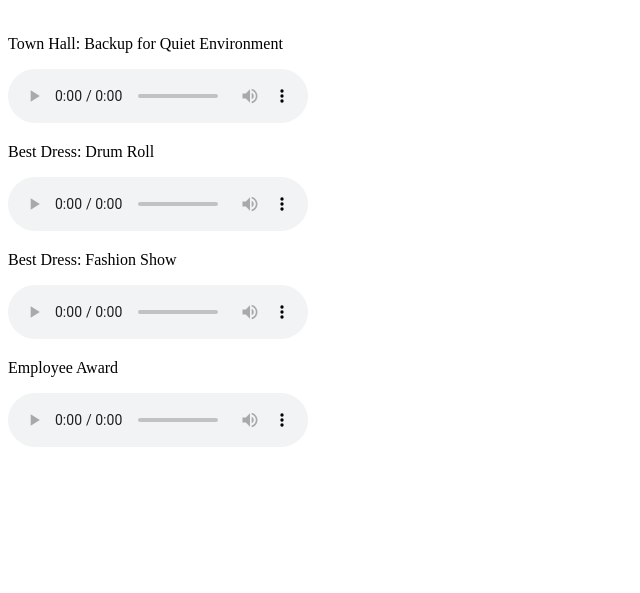
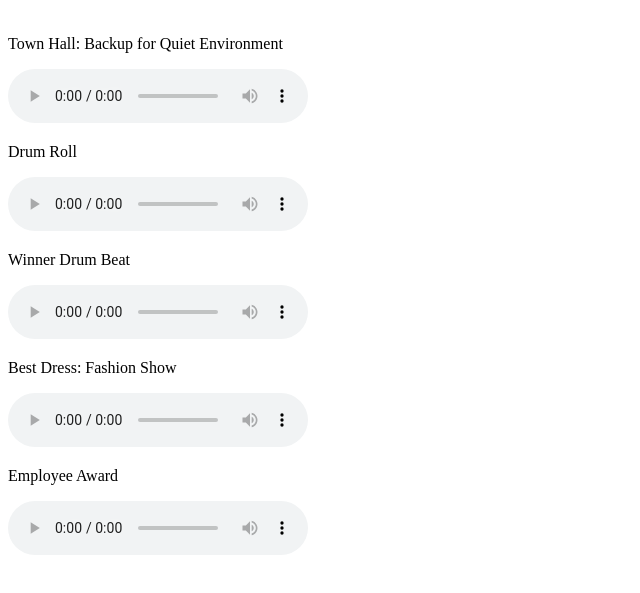
Before and after one commit to Lueeem/Lueeem.github.io, a plain HTML site: page index.html in a window 1280 px wide. Shown: the part 79-672 px from the top of the page, without its empty margins (0-640 px from the left). Drawn offline with Linux system fonts and the light colour scheme.

Commit message:
Update index.html

```diff
--- a/index.html
+++ b/index.html
@@ -7,9 +7,13 @@
 	<audio controls>
 	  <source src="Music/TownHall/TownHallBackupLowVolume.mp3" type="audio/mp3">
 	</audio>
-	<p>Best Dress: Drum Roll</p>
+	<p>Drum Roll</p>
 	<audio controls>
 	  <source src="SoundEffect/BestDress/1-DrumRoll.mp3" type="audio/mp3">
+	</audio>
+	<p>Winner Drum Beat</p>
+	<audio controls>
+	  <source src="SoundEffect/BestDress/3-WinnerDrumBeat.mp3" type="audio/mp3">
 	</audio>
 	<p>Best Dress: Fashion Show</p>
 	<audio controls>
```
